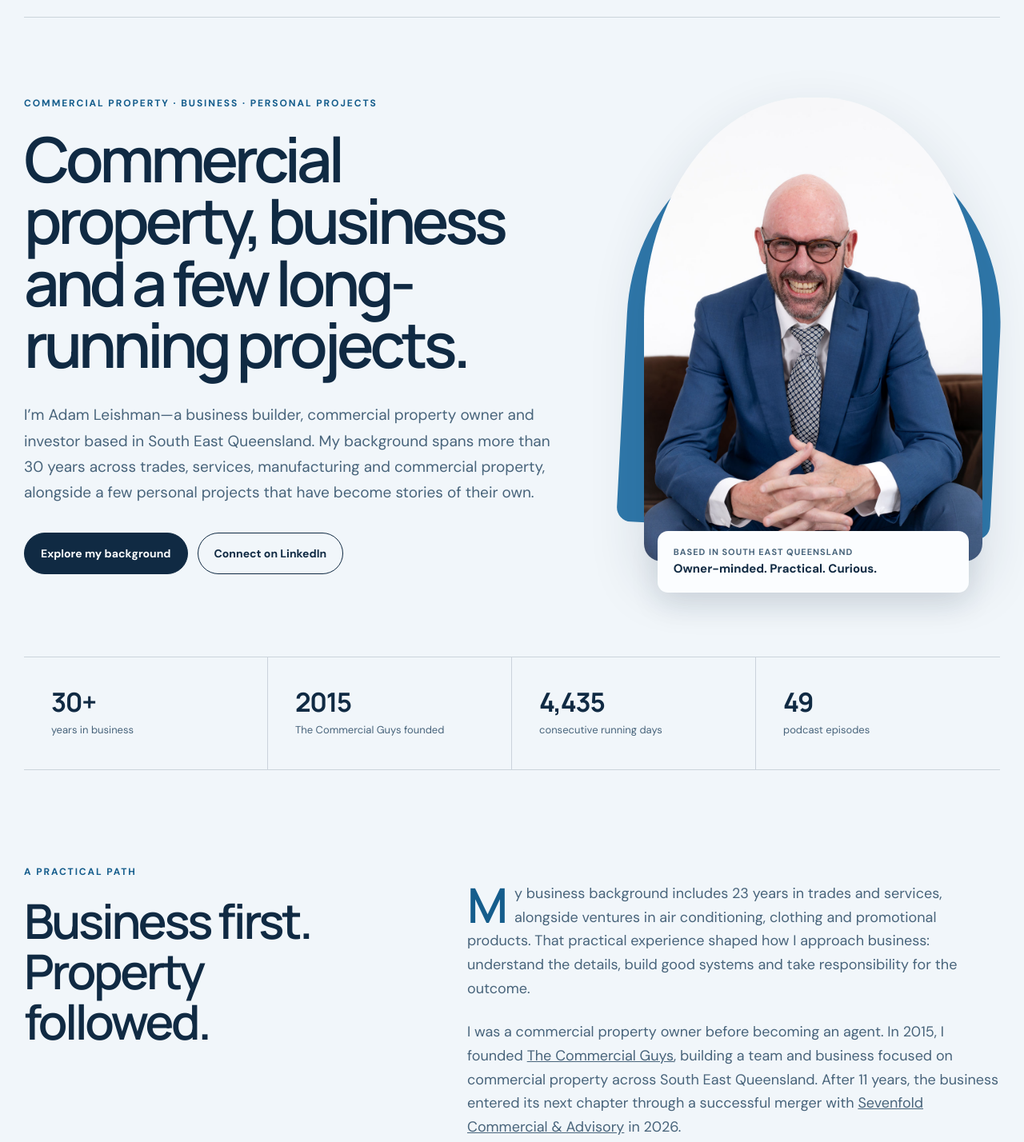
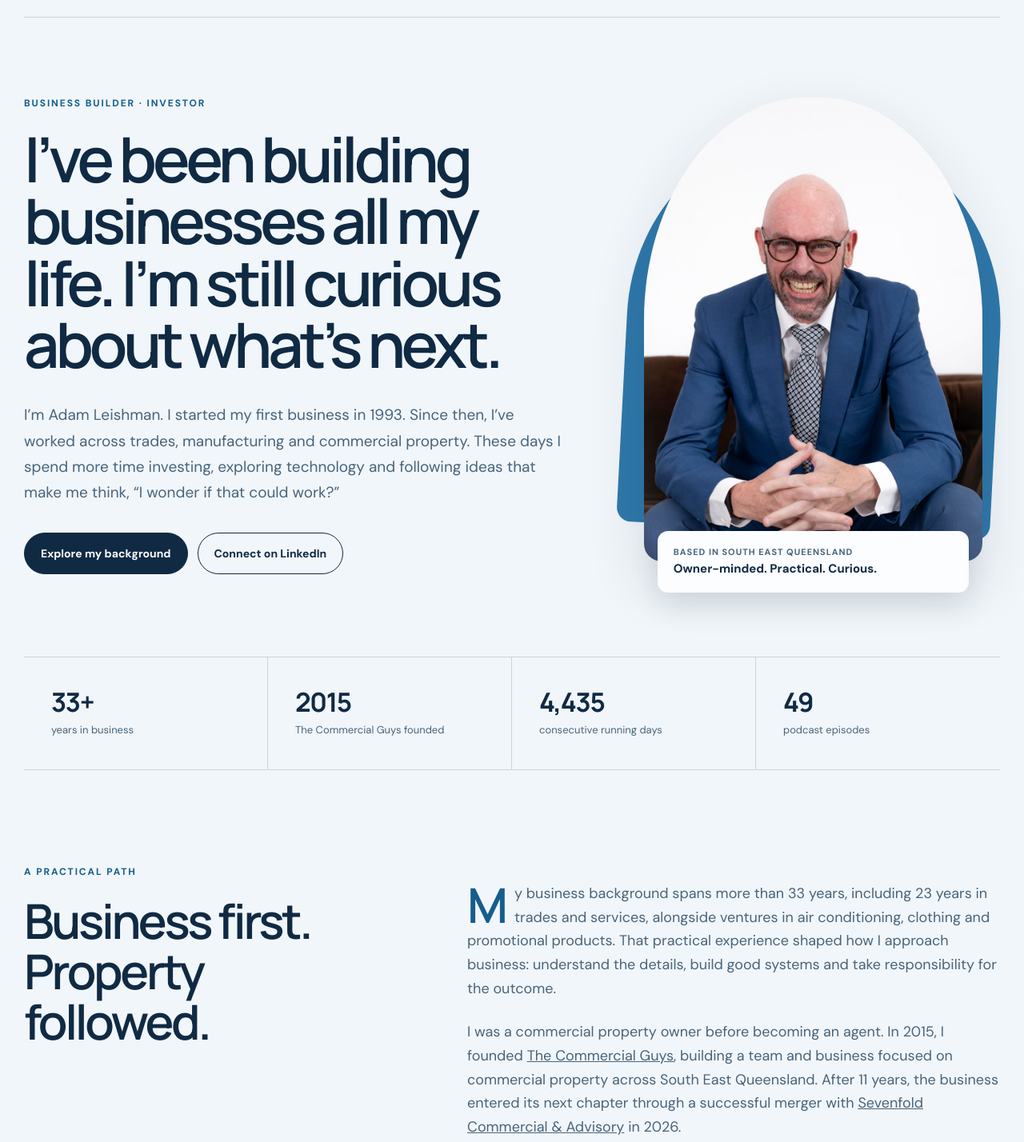
Before and after one commit to adamleishman/adam-leishman, a plain HTML site: page index.html in a window 1280 px wide. Shown: the part 70-1498 px from the top of the page at 80% size. Drawn offline with Linux system fonts and the light colour scheme.

Commit message:
Update Adam Leishman homepage introduction

```diff
--- a/index.html
+++ b/index.html
@@ -3,12 +3,12 @@
 <head>
   <meta charset="utf-8">
   <meta name="viewport" content="width=device-width, initial-scale=1">
-  <title>Adam Leishman | Commercial Property, Business & Projects</title>
-  <meta name="description" content="Adam Leishman is a business builder, commercial property owner and investor based in South East Queensland, with more than 30 years across business, manufacturing and property.">
+  <title>Adam Leishman | Business Builder &amp; Investor</title>
+  <meta name="description" content="Adam Leishman is a business builder and investor based in South East Queensland, with more than 33 years across trades, manufacturing and commercial property.">
   <link rel="canonical" href="https://adamleishman.com.au/">
   <meta property="og:type" content="website">
-  <meta property="og:title" content="Adam Leishman | Commercial Property, Business & Projects">
-  <meta property="og:description" content="Business builder, commercial property owner and investor. More than 30 years of business experience, alongside a few personal projects.">
+  <meta property="og:title" content="Adam Leishman | Business Builder &amp; Investor">
+  <meta property="og:description" content="Business builder and investor with more than 33 years in business. Exploring technology, investment and new ideas.">
   <meta property="og:url" content="https://adamleishman.com.au/">
   <meta property="og:image" content="https://adamleishman.com.au/assets/adam-leishman-blue.jpg">
   <meta name="twitter:card" content="summary_large_image">
@@ -22,7 +22,7 @@
     "name": "Adam Leishman",
     "url": "https://adamleishman.com.au/",
     "image": "https://adamleishman.com.au/assets/adam-leishman-blue.jpg",
-    "jobTitle": "Business builder, property owner and investor",
+    "jobTitle": "Business builder and investor",
     "sameAs": [
       "https://www.linkedin.com/in/adamleishman/",
       "https://runeveryday.com.au/",
@@ -49,9 +49,9 @@
   <main id="main">
     <section class="hero" id="top">
       <div class="hero-copy">
-        <p class="eyebrow">Commercial property · Business · Personal projects</p>
-        <h1>Commercial property, business and a few long-running projects.</h1>
-        <p class="hero-intro">I’m Adam Leishman—a business builder, commercial property owner and investor based in South East Queensland. My background spans more than 30 years across trades, services, manufacturing and commercial property, alongside a few personal projects that have become stories of their own.</p>
+        <p class="eyebrow">Business builder · Investor</p>
+        <h1>I’ve been building businesses all my life. I’m still curious about what’s next.</h1>
+        <p class="hero-intro">I’m Adam Leishman. I started my first business in 1993. Since then, I’ve worked across trades, manufacturing and commercial property. These days I spend more time investing, exploring technology and following ideas that make me think, “I wonder if that could work?”</p>
         <div class="actions">
           <a class="button button-primary" href="#about">Explore my background</a>
           <a class="button button-secondary" href="https://www.linkedin.com/in/adamleishman/" target="_blank" rel="noopener">Connect on LinkedIn</a>
@@ -68,7 +68,7 @@
     </section>
 
     <section class="proof" aria-label="At a glance">
-      <div><strong>30+</strong><span>years in business</span></div>
+      <div><strong>33+</strong><span>years in business</span></div>
       <div><strong>2015</strong><span>The Commercial Guys founded</span></div>
       <div><strong>4,435</strong><span>consecutive running days</span></div>
       <div><strong>49</strong><span>podcast episodes</span></div>
@@ -80,7 +80,7 @@
         <h2>Business first. Property followed.</h2>
       </div>
       <div class="about-copy">
-        <p>My business background includes 23 years in trades and services, alongside ventures in air conditioning, clothing and promotional products. That practical experience shaped how I approach business: understand the details, build good systems and take responsibility for the outcome.</p>
+        <p>My business background spans more than 33 years, including 23 years in trades and services, alongside ventures in air conditioning, clothing and promotional products. That practical experience shaped how I approach business: understand the details, build good systems and take responsibility for the outcome.</p>
         <p>I was a commercial property owner before becoming an agent. In 2015, I founded <a href="https://www.thecommercialguys.com.au/" target="_blank" rel="noopener">The Commercial Guys</a>, building a team and business focused on commercial property across South East Queensland. After 11 years, the business entered its next chapter through a successful merger with <a href="https://www.sevenfoldproperty.com.au/commercial/" target="_blank" rel="noopener">Sevenfold Commercial &amp; Advisory</a> in 2026.</p>
         <p>My experience also includes Ozilite, a 30-year-old manufacturing business with a highly specialised product exported around the world.</p>
         <p>Today, my interests bring together business, property, investing and emerging technology through <a href="https://verymuchadam.com.au/" target="_blank" rel="noopener">Very Much Adam</a>.</p>
```
